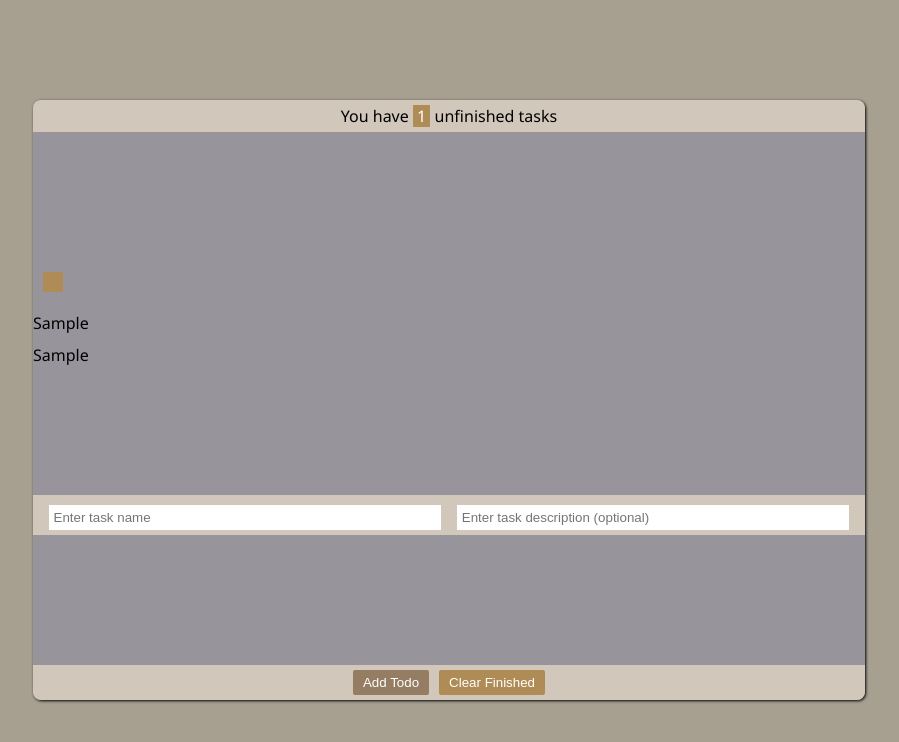
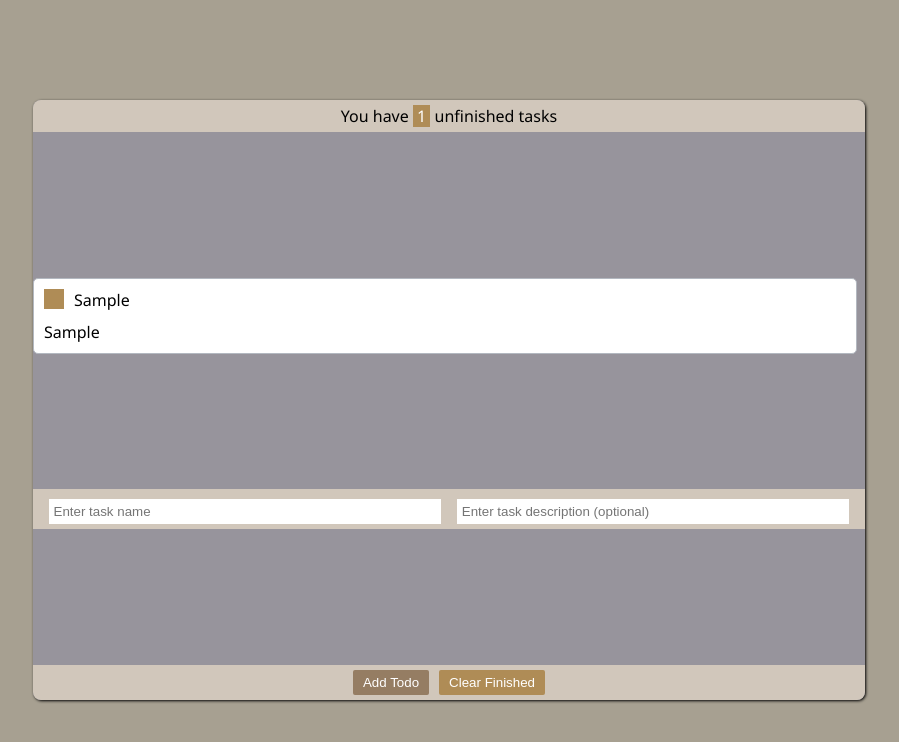
Before and after one commit to nam-k-nguyen/todolist, a React (Create React App) app: page / in a window 1280 px wide. Both pictures are taken after typing "Sample", "Sample" into the empty fields and a click on the button "Add Todo". Shown: the top 742 px of the page, without its empty margins (191-1090 px from the left). Built offline with nearby package versions, Linux system fonts and the light colour scheme.

Commit message:
Update Todo.css
Combine the checkbox and the todo name into the title and place the description below the title.

```diff
--- a/src/css/Todo.css
+++ b/src/css/Todo.css
@@ -1,4 +1,4 @@
-.container {
+.todo_container {
     background-color: white;
     color: black;
     border: rgb(179, 184, 192) 1px solid;
@@ -6,8 +6,8 @@
     width: calc(100% - 10px);
     margin-top: 10px;
     display: flex;
-    flex-direction: row;
-    align-items: center;
+    flex-direction: column;
+    align-items: start;
     border-radius: 5px;
 }
 
@@ -40,9 +40,24 @@ input[type="checkbox"]:checked:before {
     content: '✓';
 }
 
+.title {
+    display: flex;
+    flex-direction: row;
+    justify-content: start;
+    width: 100%;
+}
+
 .name {
     display: flex;
     align-items: center;
     padding: 10px 0px 10px 0px;
     font-weight: 400;
 }
+
+.desc {
+    font-weight: 400;
+    max-width: calc(100% - 20px);
+    overflow-wrap: break-word;
+    line-break: strict;
+    padding: 0 10px 10px 10px;
+}
```
